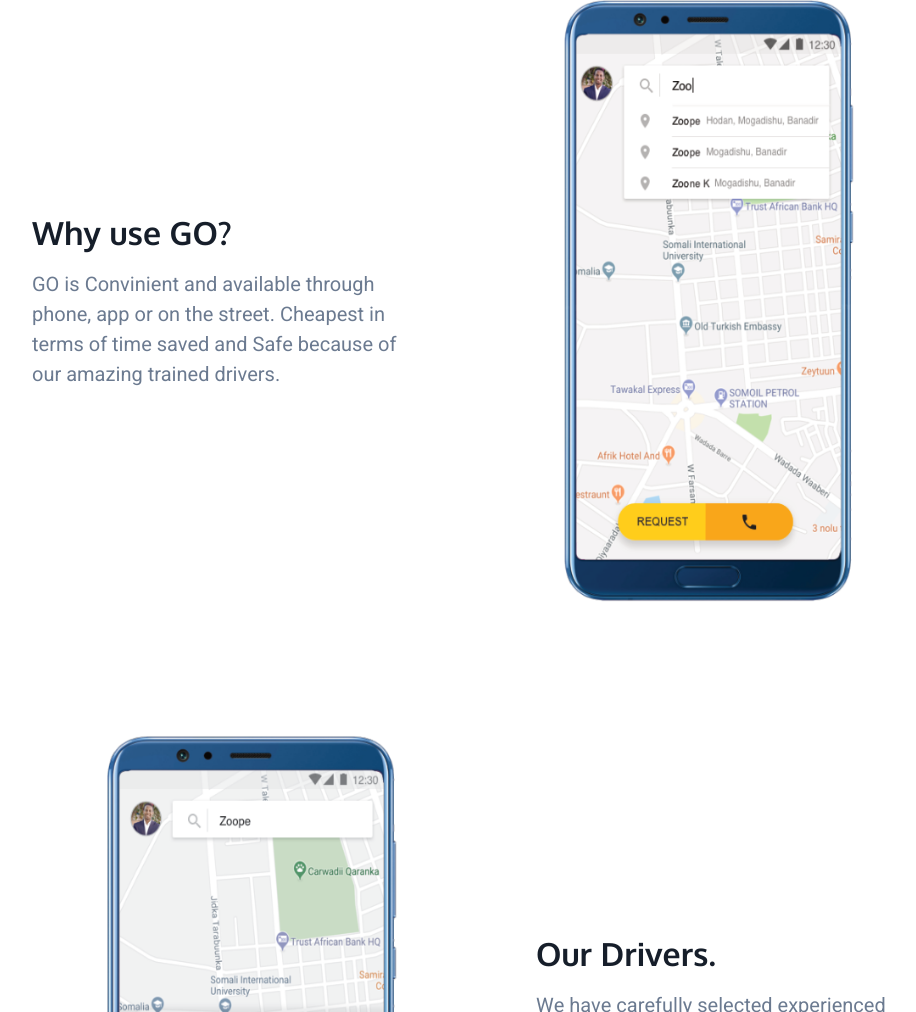
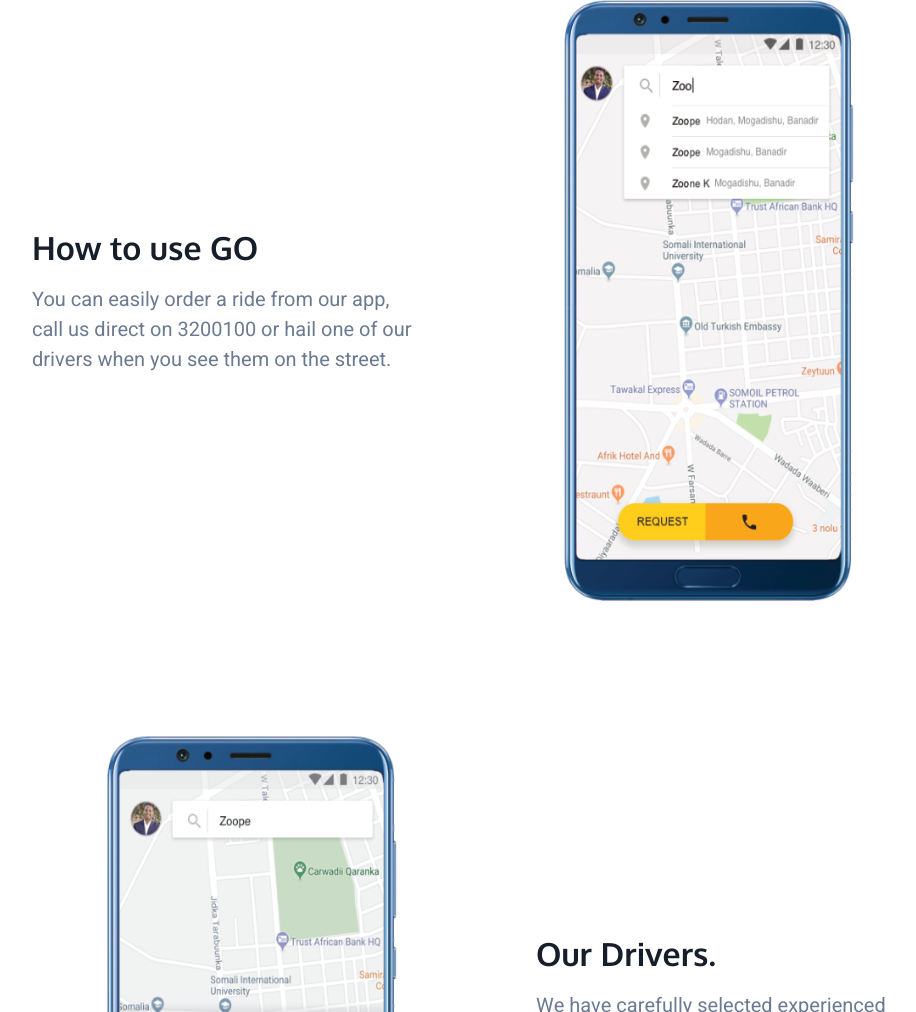
Before and after one commit to DeeqAfrika/deeqafrika.github.io, a plain HTML site: page index.html in a window 1280 px wide. Shown: the part 2125-3137 px from the top of the page, without its empty margins (160-1076 px from the left). Drawn offline with nearby package versions, Linux system fonts and the light colour scheme.

Commit message:
Update index.html

```diff
--- a/index.html
+++ b/index.html
@@ -113,8 +113,8 @@
 								</div>
 								<div class="feature-extended-body is-revealing">
                   <!-- Start Screen 3 text -->
-									<h3 class="mt-0 mb-16">Why use GO?</h3>
-									<p class="m-0">GO is Convinient and available through phone, app or on the street. Cheapest in terms of time saved and Safe because of our amazing trained drivers.</p>
+									<h3 class="mt-0 mb-16">How to use GO</h3>
+									<p class="m-0">You can easily order a ride from our app, call us direct on 3200100 or hail one of our drivers when you see them on the street.</p>
                   <!-- End Screen 3 text -->
 								</div>
 							</div>
```
